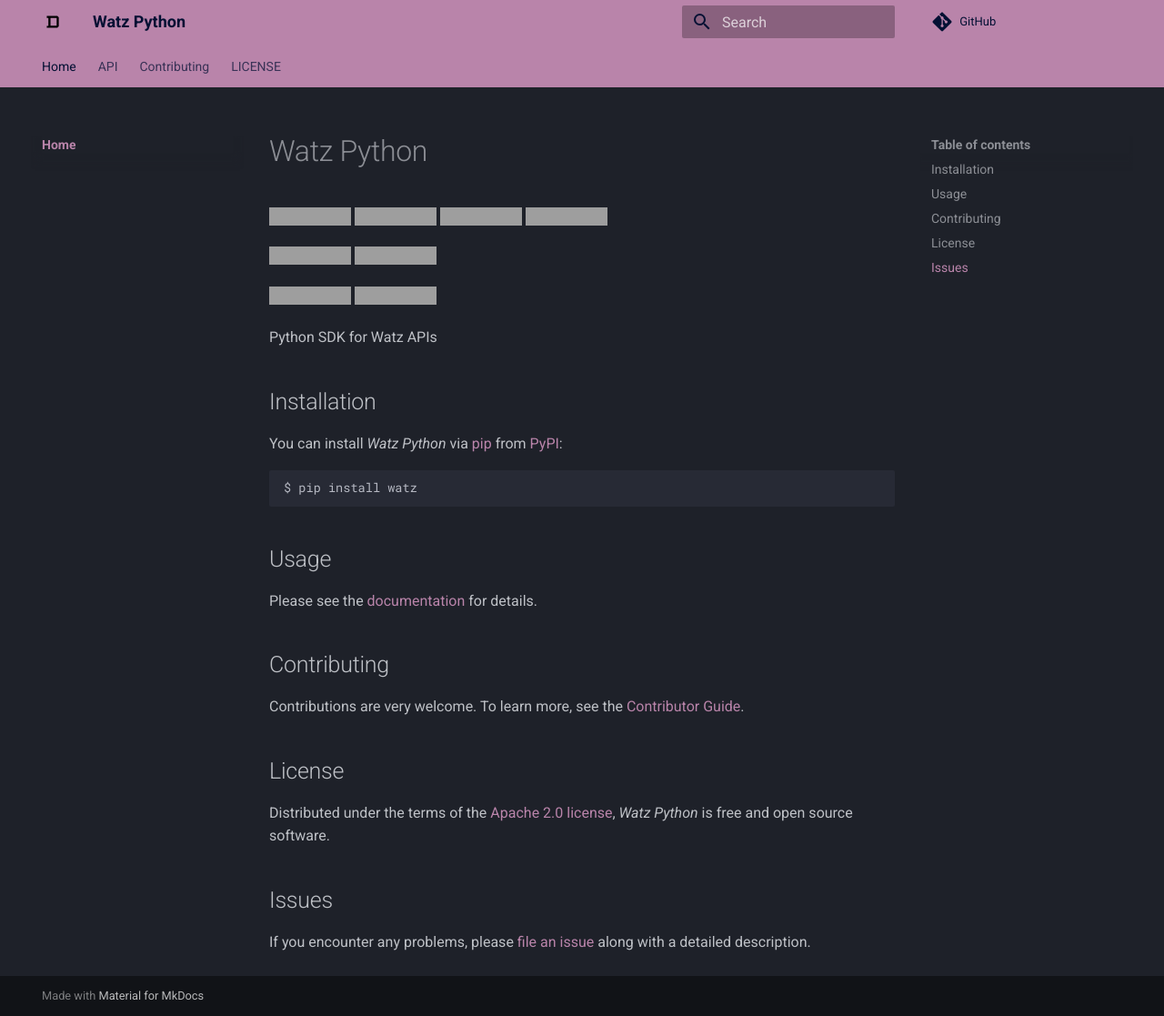
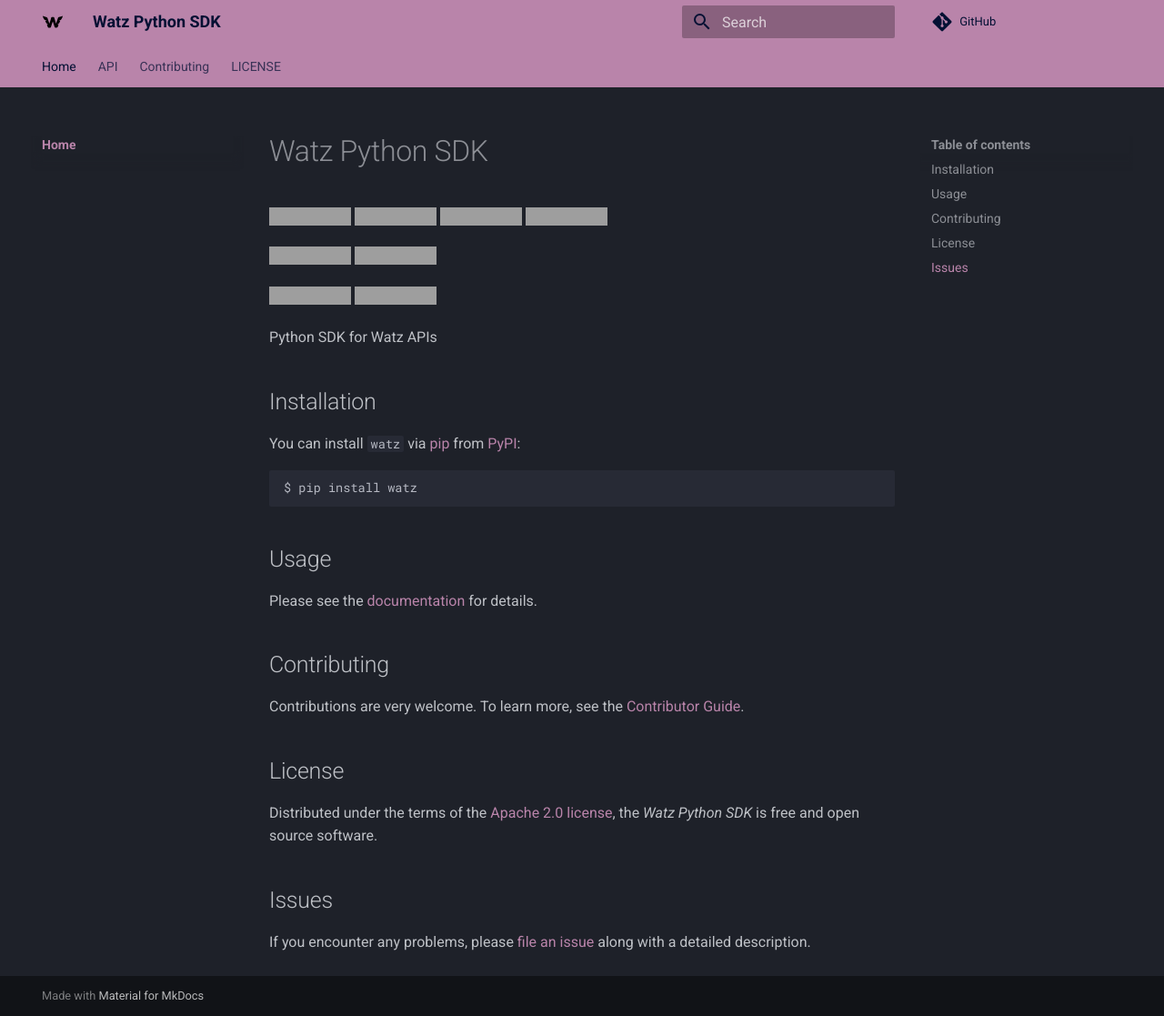
Before and after one commit to Watz-Inc/watz-py, an MkDocs documentation site: the page built from docs/index.md, in a window 1280 px wide and 1117 px high, cut to the strip 0-1117 px from the top of the window. Shown: the whole strip at 91% size. Built offline with MkDocs 1.6.1 and Material for MkDocs 9.7.7, drawn with Linux system fonts in a browser that asks for light colours; comment, search, counter and statistics services are not loaded; the version menu is left out; grey boxes are pictures that could not be loaded.

````diff
--- a/README.md
+++ b/README.md
@@ -1,4 +1,4 @@
-# Watz Python
+# Watz Python SDK
 
 [![PyPI](https://img.shields.io/pypi/v/watz.svg)][pypi status]
 [![Status](https://img.shields.io/pypi/status/watz.svg)][pypi status]
@@ -22,7 +22,7 @@ Python SDK for Watz APIs
 
 ## Installation
 
-You can install _Watz Python_ via [pip](https://pip.pypa.io/) from [PyPI](https://pypi.org/):
+You can install `watz` via [pip](https://pip.pypa.io/) from [PyPI](https://pypi.org/):
 
 ```console
 $ pip install watz
@@ -39,8 +39,8 @@ To learn more, see the [Contributor Guide](CONTRIBUTING.md).
 
 ## License
 
-Distributed under the terms of the [Apache 2.0 license](LICENSE.md),
-_Watz Python_ is free and open source software.
+Distributed under the terms of the [Apache 2.0 license](LICENSE.md), the
+_Watz Python SDK_ is free and open source software.
 
 ## Issues
 
--- a/mkdocs.yml
+++ b/mkdocs.yml
@@ -1,4 +1,4 @@
-site_name: "Watz Python"
+site_name: "Watz Python SDK"
 site_url: "https://watz-inc.github.io/watz-py/" # Trailing slash is recommended
 repo_url: "https://github.com/watz-inc/watz-py"
 
@@ -43,10 +43,10 @@ extra:
 
 nav:
   - Home:
-    - index.md
+      - index.md
   - API:
-    - reference.md
+      - reference.md
   - Contributing:
-    - CONTRIBUTING.md
-    - CODE_OF_CONDUCT.md
+      - CONTRIBUTING.md
+      - CODE_OF_CONDUCT.md
   - LICENSE.md
--- a/watz/__init__.py
+++ b/watz/__init__.py
@@ -1,4 +1,4 @@
-"""Watz Python."""
+"""The Watz Python SDK."""
 
 from importlib.metadata import version
 
````
Also changed, not shown: .pre-commit-config.yaml (+8 -0 lines), pyproject.toml (+6 -5 lines), docs/assets/images/logo.svg, 4 other files.
